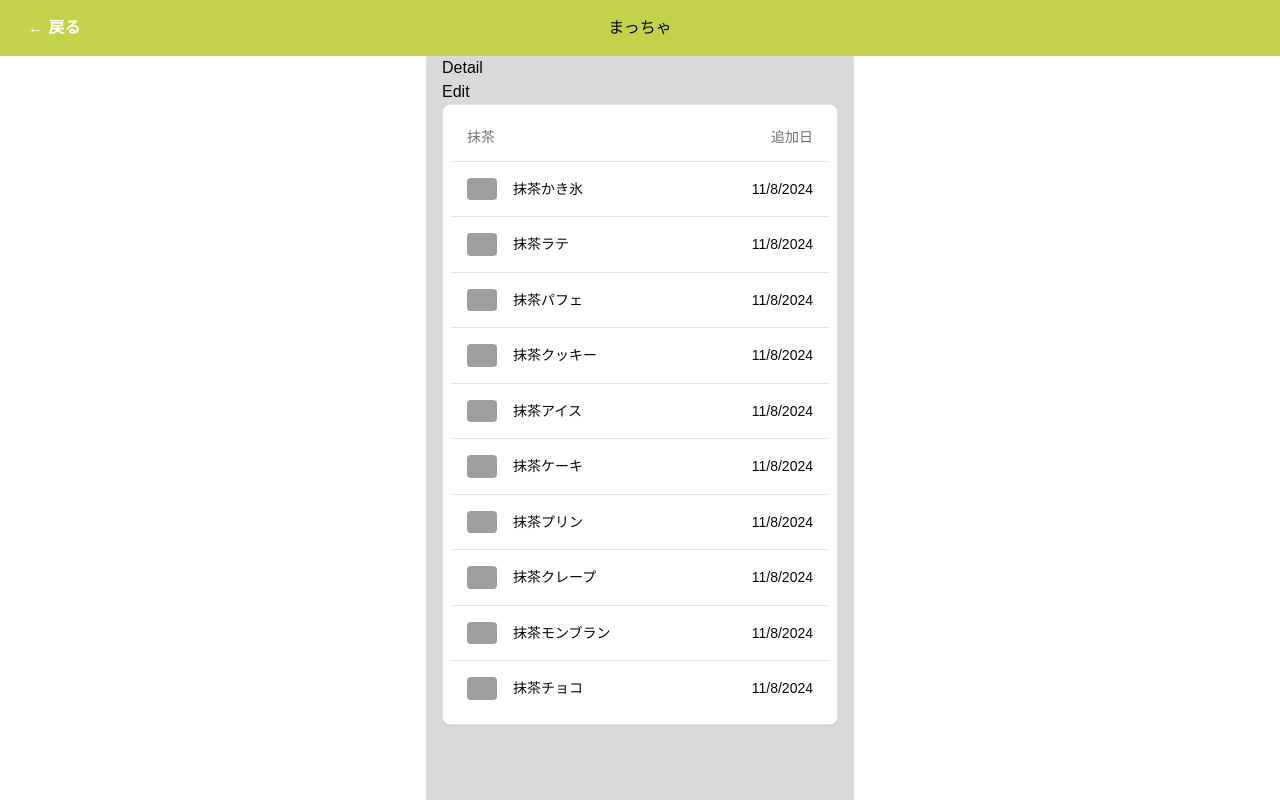
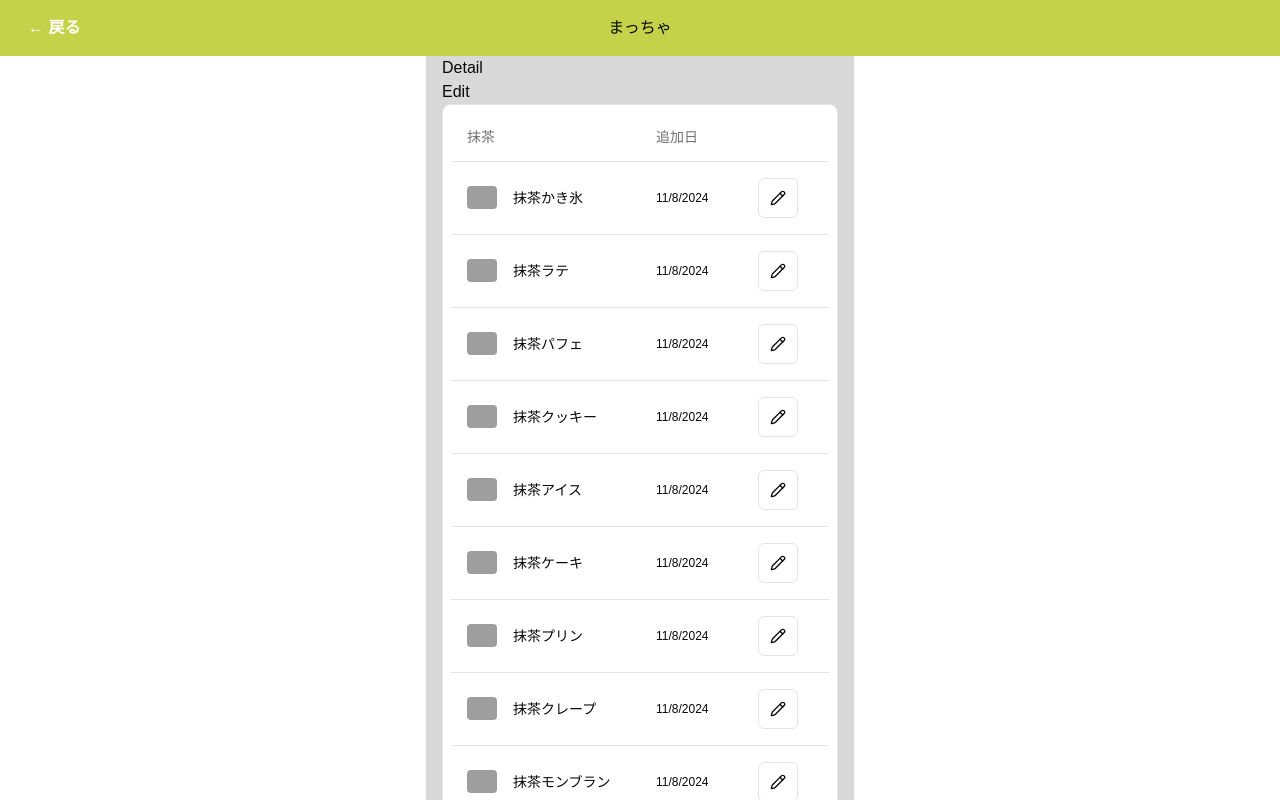
Before and after one commit to u5u5u5u/matcha_log, a Next.js app: page /matcha in a window 1280 px wide. Built offline with nearby package versions, Linux system fonts and the light colour scheme; grey boxes are pictures that could not be loaded.

Commit message:
編集ボタン追加

```diff
--- a/src/app/(main)/matcha/page.tsx
+++ b/src/app/(main)/matcha/page.tsx
@@ -10,6 +10,8 @@ import {
   TableHeader,
   TableRow,
 } from "@/components/ui/table";
+import { Button } from "@/components/ui/button";
+import { Pencil } from "lucide-react";
 
 import { dummyMatcha } from "@/utils/dummy/matcha";
 
@@ -29,8 +31,9 @@ const Matcha = () => {
           <Table>
             <TableHeader>
               <TableRow>
-                <TableHead className="w-2/3">抹茶</TableHead>
-                <TableHead className="text-right">追加日</TableHead>
+                <TableHead className="w-1/2">抹茶</TableHead>
+                <TableHead className="">追加日</TableHead>
+                <TableHead />
               </TableRow>
             </TableHeader>
             <TableBody>
@@ -51,8 +54,15 @@ const Matcha = () => {
                       <p>{matcha.name}</p>
                     </Link>
                   </TableCell>
-                  <TableCell className="text-right">
+                  <TableCell className="text-xs">
                     {matcha.date.toLocaleDateString()}
+                  </TableCell>
+                  <TableCell>
+                    <Link href={`/matcha/${matcha.id}/edit`}>
+                      <Button className="w-[40px] h-[40px] border p-1">
+                        <Pencil size={20} />
+                      </Button>
+                    </Link>
                   </TableCell>
                 </TableRow>
               ))}
```
